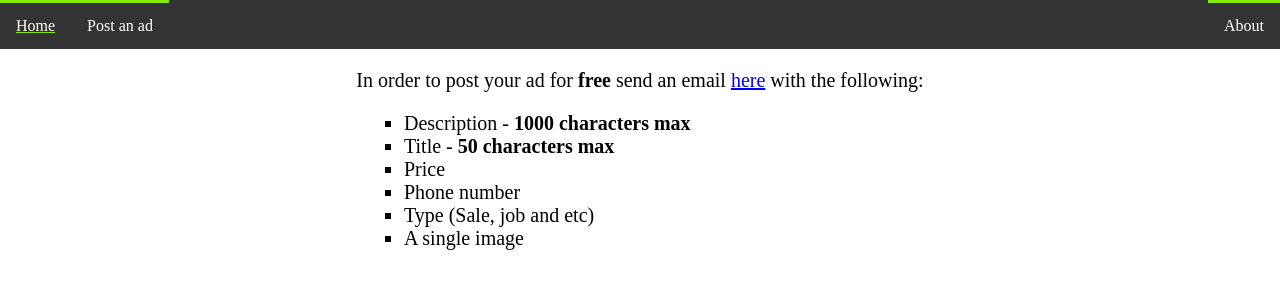
After one commit to knaiskes/adsPortal, a Django app: page /ads/post-ad/ in a window 1280 px wide. The commit adds this page. Shown: the top 300 px of the page. Run offline with Django 4.2, Linux system fonts and the light colour scheme.

Commit message:
Add post-ad template, url and css

```diff
--- a/ads/static/ads/style.css
+++ b/ads/static/ads/style.css
@@ -64,3 +64,17 @@ body {
     padding-top: 20px;
     width: 50%;
 }
+
+.post-ad {
+    font-size: 20px;
+}
+
+.post-ad p {
+    text-align: center;
+}
+
+.post-ad ul {
+    width: 40%;
+    margin: auto;
+    list-style-type: square;
+}
--- /dev/null
+++ b/ads/templates/ads/add.html
@@ -0,0 +1,21 @@
+{% extends 'ads/base.html' %}
+
+{% block content %}
+
+<div class="post-ad">
+  <p>
+    In order to post your ad for <strong>free</strong> send an email
+    <a href="mailto: kiriakosnaiskes@gmail.com">here</a> with the
+    following:
+    <ul>
+      <li>Description - <strong>1000 characters max</strong></li>
+      <li>Title - <strong>50 characters max</strong></li>
+      <li>Price</li>
+      <li>Phone number</li>
+      <li>Type (Sale, job and etc)</li>
+      <li>A single image</li>
+    </ul>
+  </p>
+</div>
+
+{% endblock %}
--- a/ads/templates/ads/base.html
+++ b/ads/templates/ads/base.html
@@ -6,7 +6,7 @@
     <title>{% block title %}Ads Portal{% endblock %}</title>
     <div class="navbar">
       <a href="{% url 'ads:index' %}"> Home </a>
-      <a href="#"> Contact </a>
+      <a href="{% url 'ads:post-ad' %}"> Post an ad </a>
       <a style="float:right" href="#"> About </a>
     </div>
 </head>
--- a/ads/urls.py
+++ b/ads/urls.py
@@ -8,4 +8,5 @@ app_name = 'ads'
 urlpatterns =[
     path('', views.IndexView.as_view(), name='index'),
     path('<int:pk>/', views.DetailView.as_view(), name='detail'),
+    path('post-ad/', views.PostAdView.as_view(), name='post-ad'),
 ]
--- a/ads/views.py
+++ b/ads/views.py
@@ -16,3 +16,8 @@ class IndexView(generic.ListView):
 class DetailView(generic.DetailView):
     model = Ad
     template_name = 'ads/detail.html'
+
+
+class PostAdView(generic.ListView):
+    model = Ad
+    template_name = 'ads/add.html'
```
